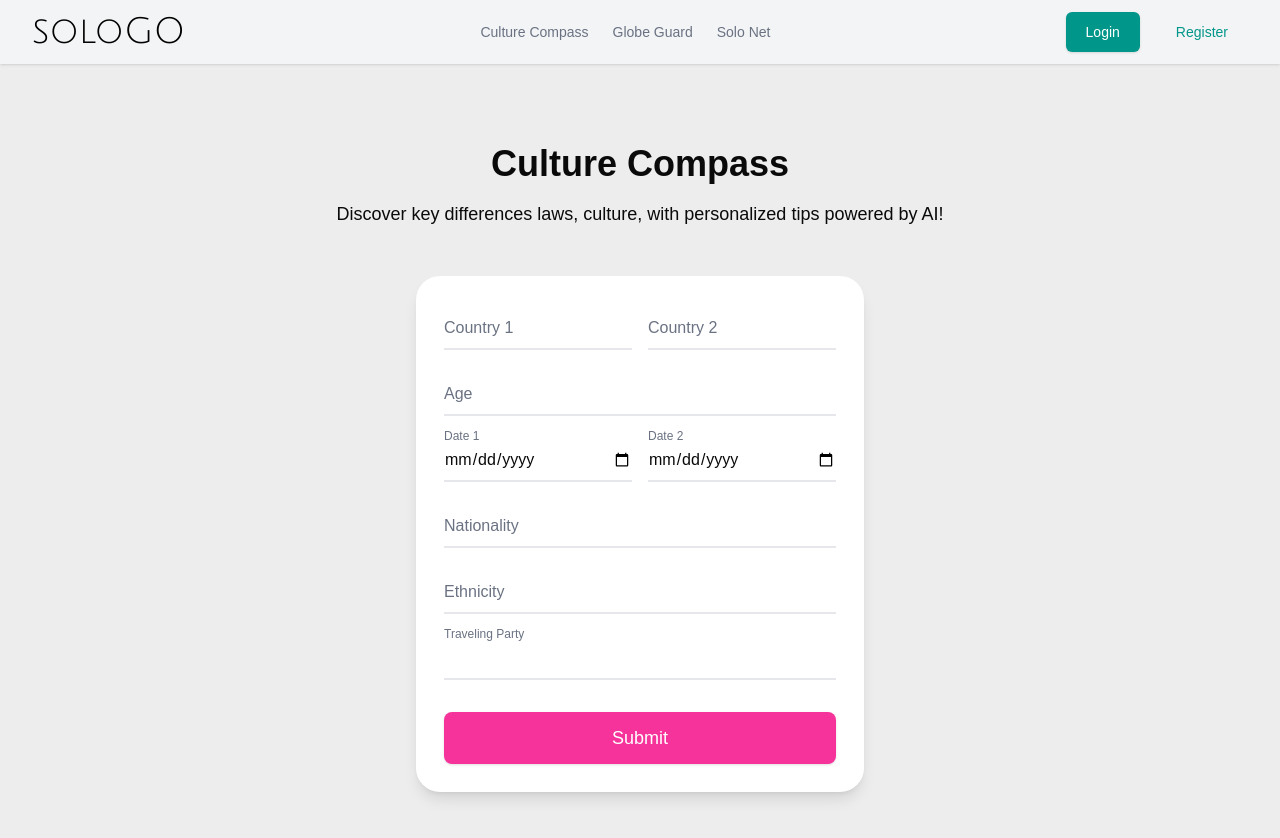
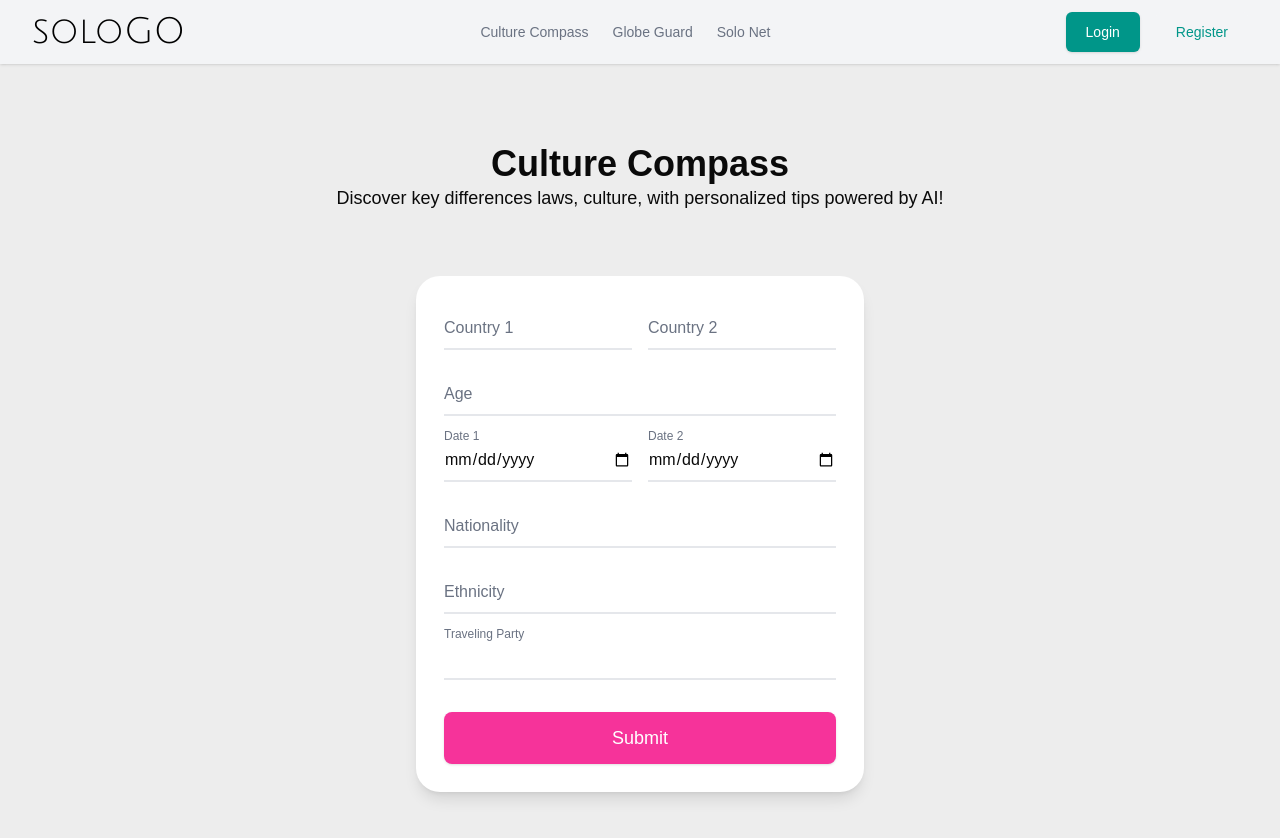
Before and after one commit to chwrd/UWB-Hacks-2025, a Next.js app in the folder solo-traveler/: page /CultureCompass in a window 1280 px wide. Shown: the top 838 px of the page. Built offline with nearby package versions, Linux system fonts and the light colour scheme.

Commit message:
updated styling

```diff
--- a/solo-traveler/src/app/CultureCompass/page.js
+++ b/solo-traveler/src/app/CultureCompass/page.js
@@ -36,8 +36,9 @@ export default function CultureCompass() {
             {/* Introductionn */}
             <div className="flex flex-col items-center mt-20">
                 <h1 className="text-4xl font-bold">Culture Compass</h1>
-                <p className="text-lg mt-4"> Discover key differences laws, culture, with personalized tips powered by AI!</p>
+                <p className="text-lg mb-4"> Discover key differences laws, culture, with personalized tips powered by AI!</p>
             </div>
+
 
             {/* Form */}
             <div className="min-h-screen  p-0 sm:p-12">
--- a/solo-traveler/src/app/GlobeGuard/page.js
+++ b/solo-traveler/src/app/GlobeGuard/page.js
@@ -35,11 +35,11 @@ export default async function GlobeGuard() {
   return (
     <div>
       <div className="flex justify-center items-center flex-col">
+
         {/* Introduction */}
-        <div className="mt-20 mb-10 text-center">
-
-          <h1 className="m-15 text-xl">Travel Advisories</h1>
-          <p className="m-5">
+        <div className="flex flex-col items-center mt-20">
+          <h1 className="text-4xl font-bold">Travel Advisories</h1>
+          <p className="text-lg mb-5">
             Stay informed about the latest travel advisories and safety tips for your next adventure.
            </p>
         </div>
```
